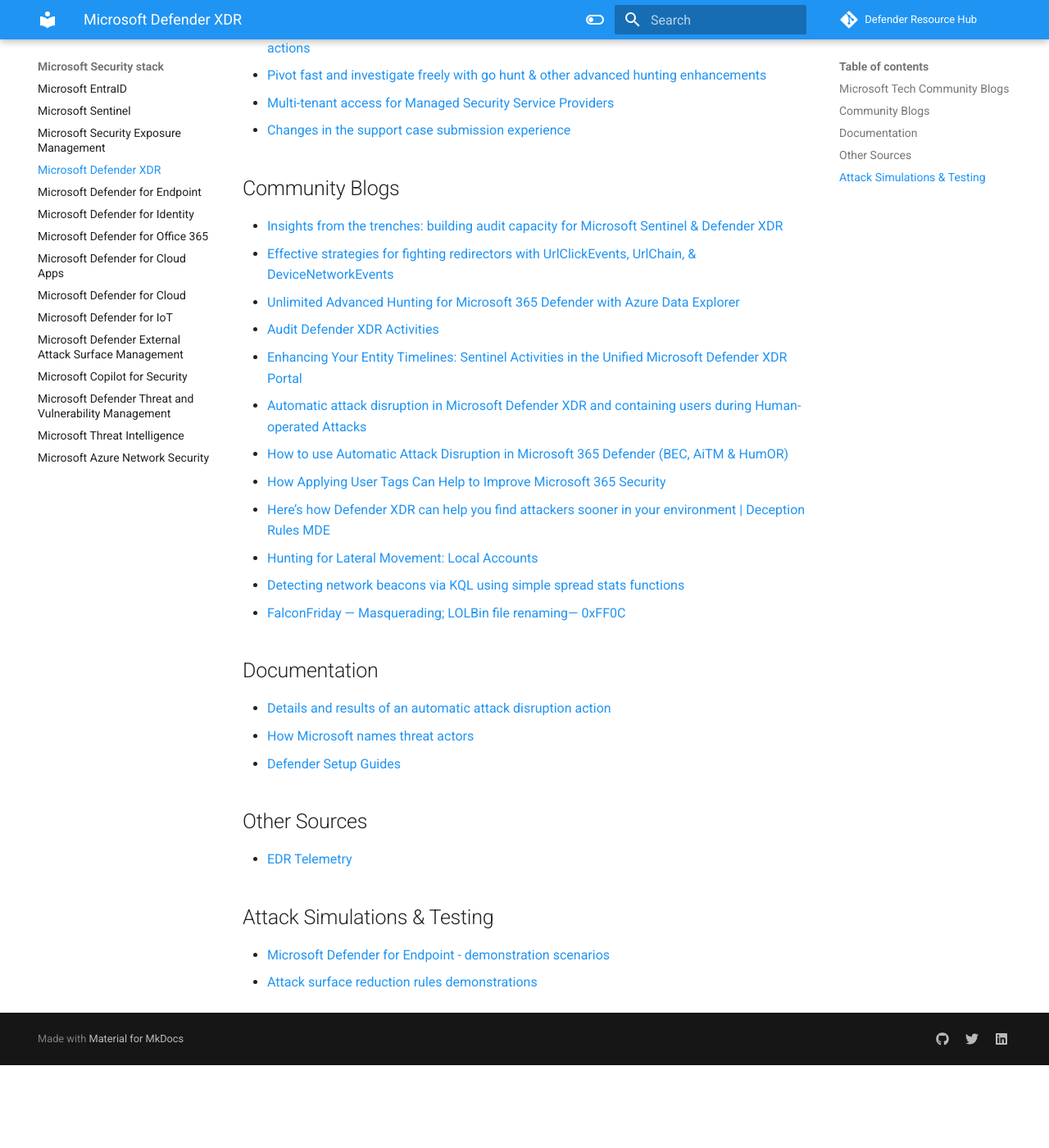
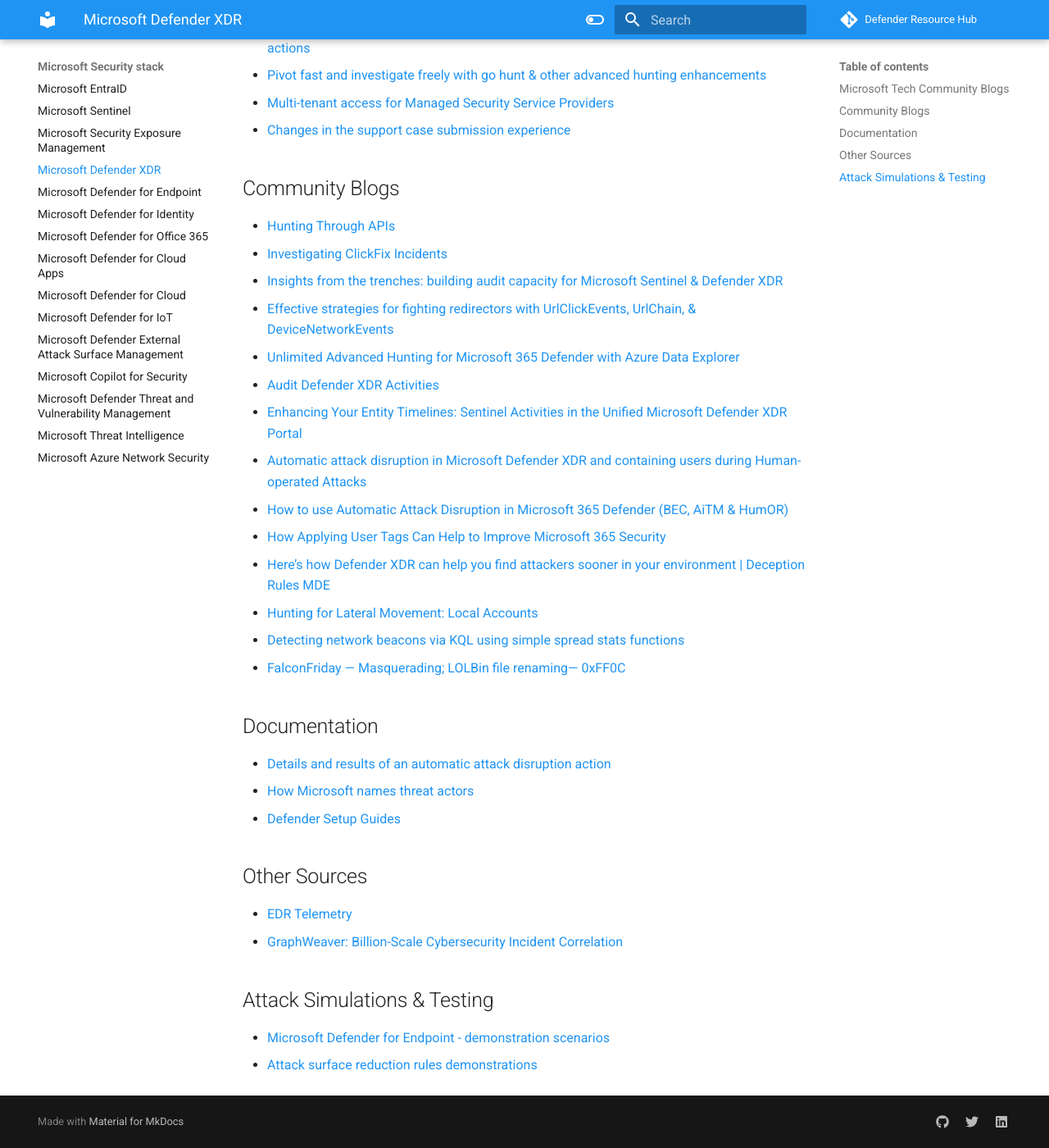
Before and after one commit to alexverboon/DefenderResourceHub, an MkDocs documentation site: the page built from docs/mdxdr.md, in a window 1280 px wide and 1400 px high, scrolled down 3386 px. Shown: the whole window at 82% size. Built offline with MkDocs 1.6.1 and Material for MkDocs 9.7.7, drawn with Linux system fonts in a browser that asks for light colours; comment, search, counter and statistics services are not loaded; before the commit the page ends 4685 px from its top, so only the background shows below that.

Commit message:
June 2025 Updates

```diff
--- a/docs/mdxdr.md
+++ b/docs/mdxdr.md
@@ -93,6 +93,8 @@
 
 ## Community Blogs
 
+- [Hunting Through APIs](https://kqlquery.com/posts/hunting-api-kql/)
+- [Investigating ClickFix Incidents](https://kqlquery.com/posts/investigate-clickfix/)
 - [Insights from the trenches: building audit capacity for Microsoft Sentinel & Defender XDR](https://www.michalos.net/2025/06/20/insights-from-the-trenches-building-audit-capacity-for-microsoft-sentinel-defender-xdr/)
 - [Effective strategies for fighting redirectors with UrlClickEvents, UrlChain, & DeviceNetworkEvents](https://www.michalos.net/2025/03/09/effective-strategies-for-fighting-redirectors-with-urlclickevents-urlchain-devicenetworkevents/)
 - [Unlimited Advanced Hunting for Microsoft 365 Defender with Azure Data Explorer](https://github.com/TheCloudScout/m365defender-adx)
@@ -115,6 +117,7 @@
 ## Other Sources
 
 - [EDR Telemetry](https://www.edr-telemetry.com/index.html)
+- [GraphWeaver: Billion-Scale Cybersecurity Incident Correlation](https://arxiv.org/abs/2406.01842)
 
 ## Attack Simulations & Testing
 
```
Also changed, not shown: docs/mde.md (+1 -0 lines).
